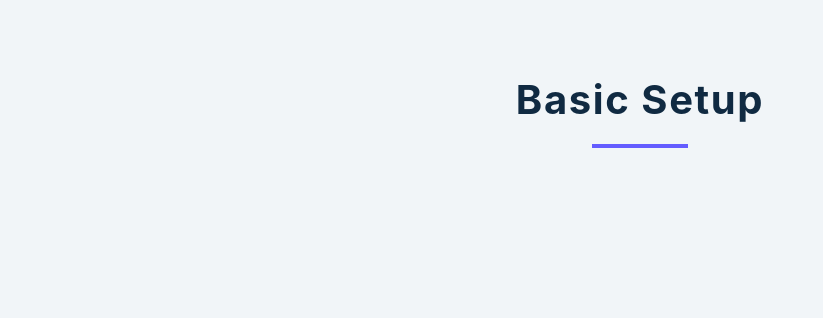
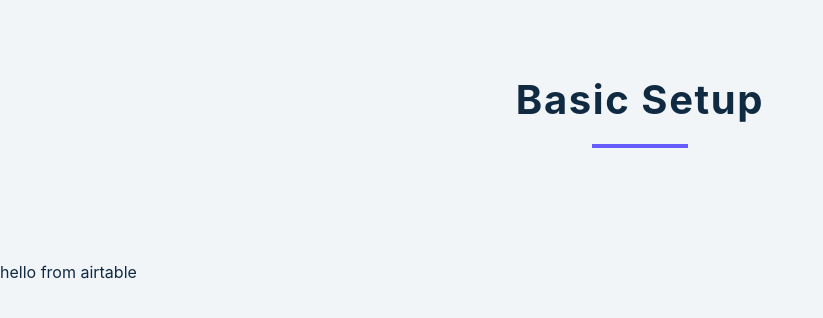
Before and after one commit to BeataJ/serverless-func-react, a React (Create React App) app: page / in a window 1280 px wide. Shown: the top 318 px of the page, without its empty margins (0-823 px from the left). Built offline with nearby package versions, Linux system fonts and the light colour scheme; no server answers.

Commit message:
create Airtable.js

```diff
--- /dev/null
+++ b/src/Airtable.js
@@ -0,0 +1,7 @@
+import React from 'react';
+
+const Airtable = () => {
+  return <div>hello from airtable</div>;
+};
+
+export default Airtable;
--- a/src/App.js
+++ b/src/App.js
@@ -1,8 +1,10 @@
 import Basic from './Basic';
+import Airtable from './Airtable';
 function App() {
   return (
     <>
       <Basic />
+      <Airtable />
     </>
   );
 }
```
Also changed, not shown: 1 other file (tests, documents, lock files or other folders).
